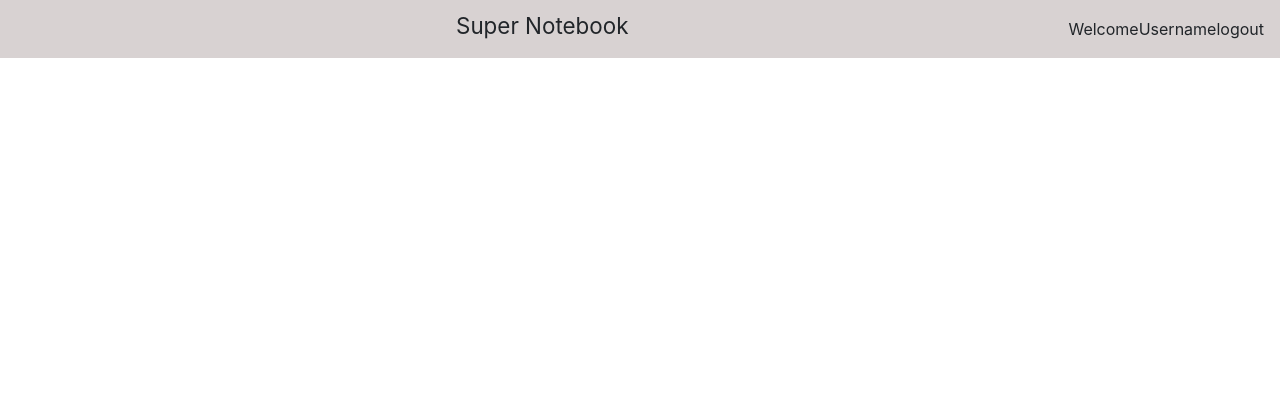
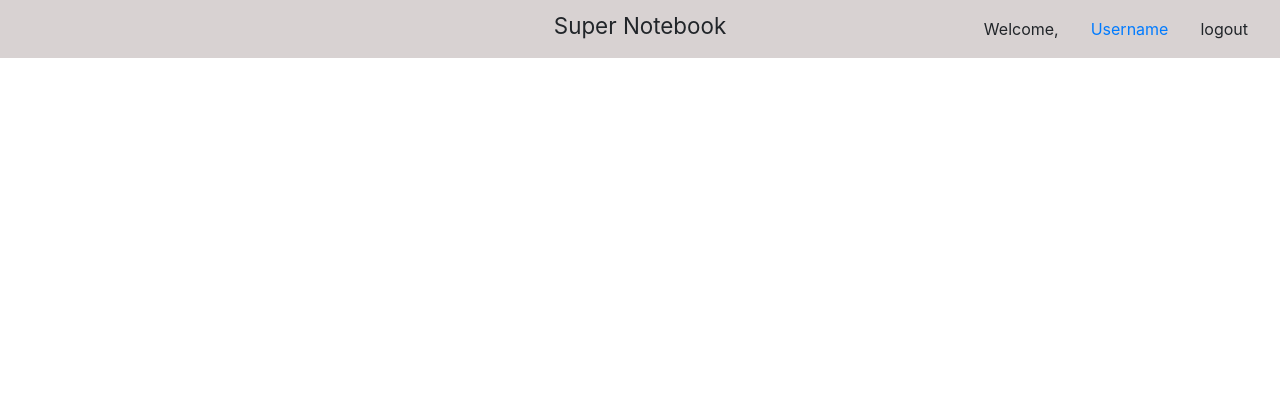
Before and after one commit to olichgrigoreva/wdb-course-2, a PHP site: page /index.html in a window 1280 px wide. Shown: the top 420 px of the page. Run offline with PHP 8.4, Linux system fonts and the light colour scheme.

Commit message:
header fix

```diff
--- a/www/index.html
+++ b/www/index.html
@@ -12,16 +12,18 @@
 </head>
 
 <body>
-    <nav class="navbar d-flex justify-content-between container-fluid" >
-        <div></div>
-        <div><h3><small>Super Notebook</small></h3></div>
-        <div>
-            <div class="d-flex">
-                <div>Welcome</div>
-                <div>Username</div>
-                <div>logout</div>
+    <nav class="navbar" >
+        <div class="container-fluid justify-content-center head_block" >
+            <div></div>
+            <div><h3><small>Super Notebook</small></h3></div>
+            <div class="welcome_block">
+                <div class="d-flex ml-auto">
+                    <div class="nav-link">Welcome,</div>
+                    <a class="nav-link" href="#" >Username</a>
+                    <a class="nav-link" >logout</a>
+                </div>
             </div>
-        </div>
+       </div>
     </nav>
 
     <div id="app"> </div>
--- a/www/register.css
+++ b/www/register.css
@@ -4,6 +4,13 @@
 .navbar {
     background-color: #d8d2d2;
     text-align: center;
+}
+.head_block{
+    position: relative;
+}
+.welcome_block{
+    position: absolute;
+    right: 0px;
 }
 footer {
     background-color: #d8d2d2;
```
